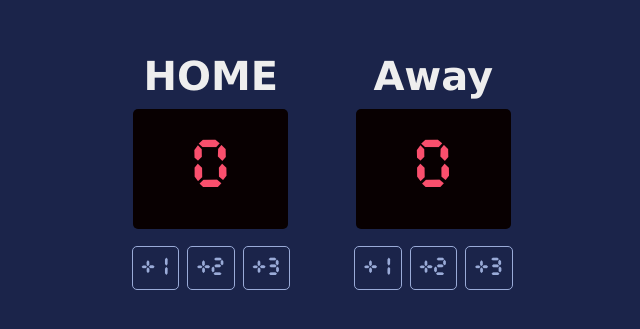
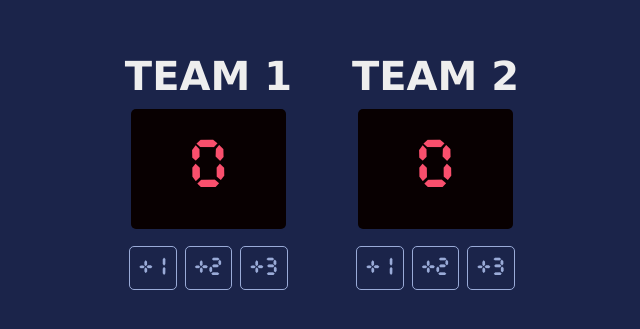
Before and after one commit to shreenu365/Score-board, a plain HTML site: page index.html in a window 1280 px wide. Shown: the part 255-584 px from the top of the page, without its empty margins (318-958 px from the left). Drawn offline with Linux system fonts and the light colour scheme.

Commit message:
Updated scoreboard headers

```diff
--- a/index.html
+++ b/index.html
@@ -8,7 +8,7 @@
     <div class="container">
         <div class="section">
             <div>
-                <h3>HOME</h3>
+                <h3>TEAM 1</h3>
             </div>
             <div class="display">
                 <p id="home-score">0</p>
@@ -24,7 +24,7 @@
 
         <div class="section">
             <div>
-                <h3>Away</h3>
+                <h3>TEAM 2</h3>
             </div>
             <div class="display">
                 <p id="guest-score">0</p>
```
